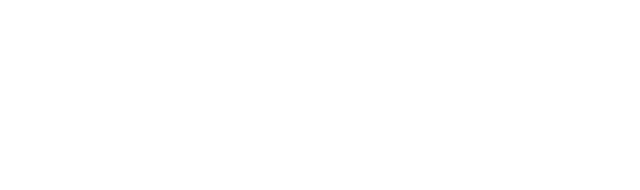
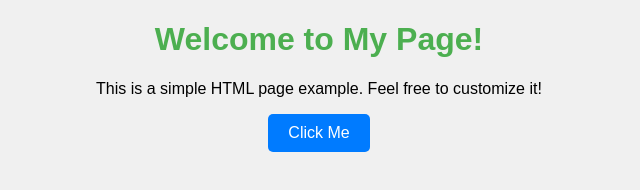
Before and after one commit to giangtuankiet/giangtuankiet.github.io, a plain HTML site: page test.html in a window 1280 px wide. Shown: the whole page, without its empty margins (321-961 px from the left). Drawn offline with Linux system fonts and the light colour scheme.

Commit message:
Update test.html

```diff
--- a/test.html
+++ b/test.html
@@ -1 +1,37 @@
-<div></div>
+<!DOCTYPE html>
+<html lang="en">
+<head>
+    <meta charset="UTF-8">
+    <meta name="viewport" content="width=device-width, initial-scale=1.0">
+    <title>My Simple Page</title>
+    <style>
+        body {
+            font-family: Arial, sans-serif;
+            text-align: center;
+            margin: 0;
+            padding: 0;
+            background-color: #f0f0f0;
+        }
+        h1 {
+            color: #4CAF50;
+        }
+        button {
+            padding: 10px 20px;
+            font-size: 16px;
+            color: #fff;
+            background-color: #007BFF;
+            border: none;
+            border-radius: 5px;
+            cursor: pointer;
+        }
+        button:hover {
+            background-color: #0056b3;
+        }
+    </style>
+</head>
+<body>
+    <h1>Welcome to My Page!</h1>
+    <p>This is a simple HTML page example. Feel free to customize it!</p>
+    <button onclick="alert('Button clicked!')">Click Me</button>
+</body>
+</html>
```
